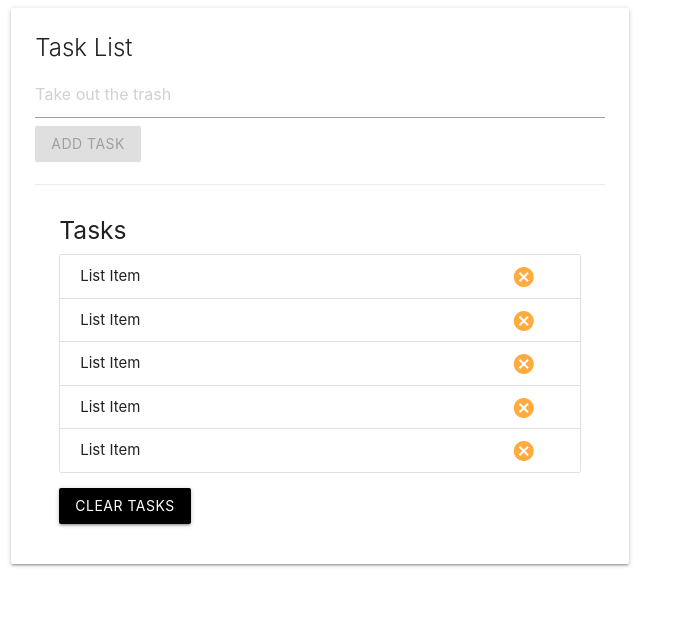
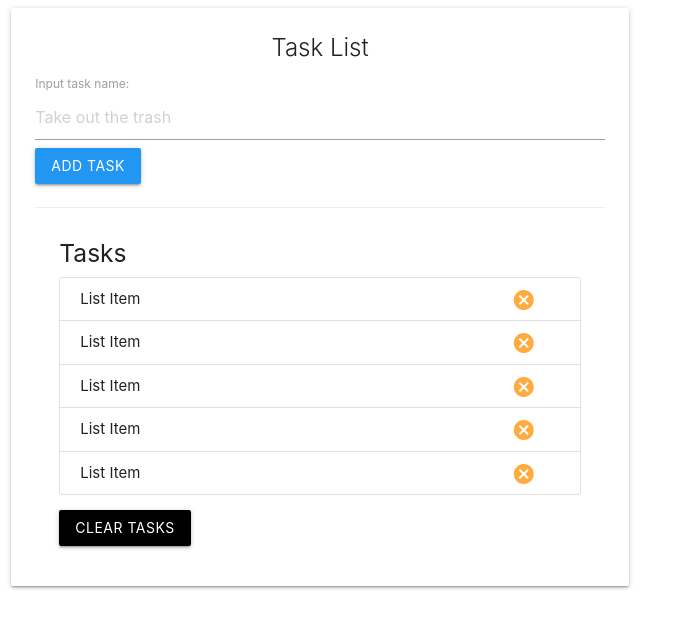
Before and after one commit to whitingba/task-list, a plain HTML site: page index.html in a window 1280 px wide. Shown: the whole page, without its empty margins (0-685 px from the left). Drawn offline with nearby package versions, Linux system fonts and the light colour scheme.

Commit message:
changes to materialize css

```diff
--- a/index.html
+++ b/index.html
@@ -18,23 +18,13 @@
     <div class="col s12 m6">
       <div class="card">
         <div class="card-content">
-          <span class="card-title">Task List</span>
+          <span class="card-title center">Task List</span>
+          <label for="input-task"> Input task name:</label>
           <input placeholder="Take out the trash" id="input-task" type="text" class="task">
-          <label for="input-task"></label>
-          <a class="btn disabled">Add Task</a>
+          <a class="btn blue">Add Task</a>
           <br><br>
 
 
-          <!-- <div class="card-content">
-            <span class="card-title">Tasks</span>
-            <ul>
-              <li>List Item<a href="#"><i class="material-icons">cancel</i></a></li>
-              <li>List Item<a href="#"><i class="material-icons">cancel</i></a></li>
-              <li>List Item<a href="#"><i class="material-icons">cancel</i></a></li>
-              <li>List Item<a href="#"><i class="material-icons">cancel</i></a></li>
-
-            </ul>
-          </div> -->
           <div class="card-action">
             <h5 id="task-title">Tasks</h5>
             <ul class="collection">
```
